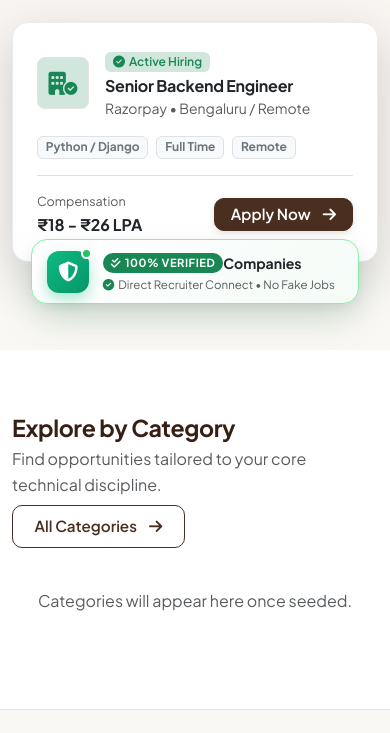
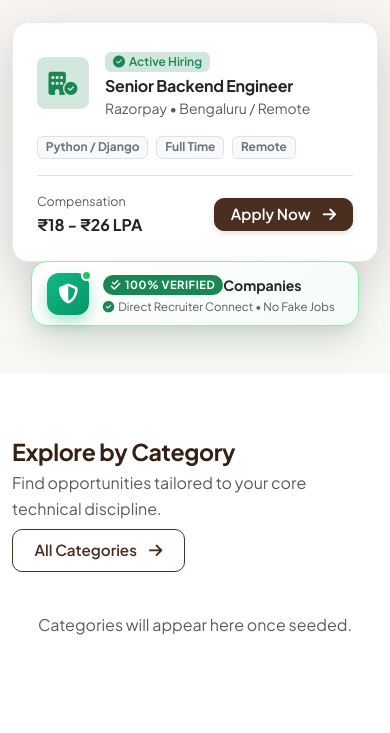
Before and after one commit to yash5681/CareerHub, a Django app: page / in a window 390 px wide. Shown: the part 818-1551 px from the top of the page. Run offline with Django 5.2, Linux system fonts and the light colour scheme; data that the repository does not hold is empty; some libraries are stand-ins or nearby versions.

Commit message:
style: lower 100% verified badge position with ample breathing room below card

```diff
--- a/static/css/careerhub.css
+++ b/static/css/careerhub.css
@@ -255,13 +255,13 @@ h1, h2, h3, h4, h5, h6 {
   display: inline-block;
   width: 100%;
   max-width: 450px;
-  padding-bottom: 2rem;
+  padding-bottom: 3.5rem;
 }
 
 .hero-verified-badge {
   position: absolute;
-  bottom: 0px;
-  left: 20px;
+  bottom: -6px;
+  left: 24px;
   z-index: 10;
   background: linear-gradient(135deg, #FFFFFF 0%, #F4FBF7 100%) !important;
   border: 1.5px solid #86EFAC !important;
@@ -354,11 +354,14 @@ h1, h2, h3, h4, h5, h6 {
 }
 
 @media (max-width: 575.98px) {
+  .hero-visual-wrapper {
+    padding-bottom: 3.5rem;
+  }
   .hero-verified-badge {
     left: 50% !important;
     transform: translateX(-50%);
     width: max-content;
-    bottom: -10px;
+    bottom: -8px;
     padding: 0.65rem 0.95rem;
   }
   .hero-verified-badge:hover {
```
